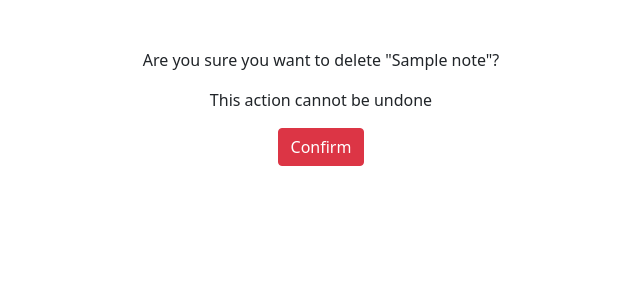
After one commit to vichuerta/django-essential-training, a Django app: page /smart/notes/1/delete in a window 1280 px wide. The commit adds this page. Shown: the top 300 px of the page, without its empty margins (319-959 px from the left). Run offline with Django 5.2, Linux system fonts and the light colour scheme; tables that the repository leaves empty hold one stand-in row (values such as "Sample post").

Commit message:
The D in the CRUD: Deleting data

```diff
--- /dev/null
+++ b/notes/templates/notes/notes_delete.html
@@ -0,0 +1,12 @@
+{% extends "base.html" %}
+
+{% block content %}
+<form method="post">{% csrf_token %}
+
+    <p>Are you sure you want to delete "{{notes.title}}"?</p>
+    <p>This action cannot be undone</p>
+
+    <input type="submit" class="btn btn-danger" value="Confirm">
+</form>
+
+{% endblock %}
--- a/notes/templates/notes/notes_detail.html
+++ b/notes/templates/notes/notes_detail.html
@@ -5,4 +5,8 @@
     <h1 class="my-5">{{note.title}}</h1>
     <p>{{note.text}}</p>
 </div>
+
+<a href="{% url 'notes.list' %}" class="btn btn-secondary">Back</a>
+<a href="{% url 'notes.update' pk=note.id %}" class="btn btn-secondary">Edit</a>
+<a href="{% url 'notes.delete' pk=note.id %}" class="btn btn-danger">Delete</a>
 {% endblock %}
--- a/notes/urls.py
+++ b/notes/urls.py
@@ -7,4 +7,5 @@ urlpatterns = [
     path('notes/<int:pk>', views.NotesDetailView.as_view(), name="notes.detail"),
     path('notes/new', views.NotesCreateView.as_view(), name="notes.new"),
     path('notes/<int:pk>/edit', views.NotesUpdateView.as_view(), name="notes.update"),
+    path('notes/<int:pk>/delete', views.NotesDeleteView.as_view(), name="notes.delete"),
 ]
--- a/notes/views.py
+++ b/notes/views.py
@@ -1,6 +1,7 @@
 from django.shortcuts import render
 from django.http import Http404
 from django.views.generic import CreateView, DetailView, ListView, UpdateView
+from django.views.generic.edit import DeleteView
 
 from .forms import NotesForm
 from .models import Notes
@@ -27,3 +28,8 @@ class NotesUpdateView(UpdateView):
     # redirect the user to the list of created/existing notes
     success_url = '/smart/notes'
     form_class = NotesForm
+
+class NotesDeleteView(DeleteView):
+    model = Notes
+    success_url = '/smart/notes'
+    template_name = 'notes/notes_delete.html'
```
Also changed, not shown: README.md.
